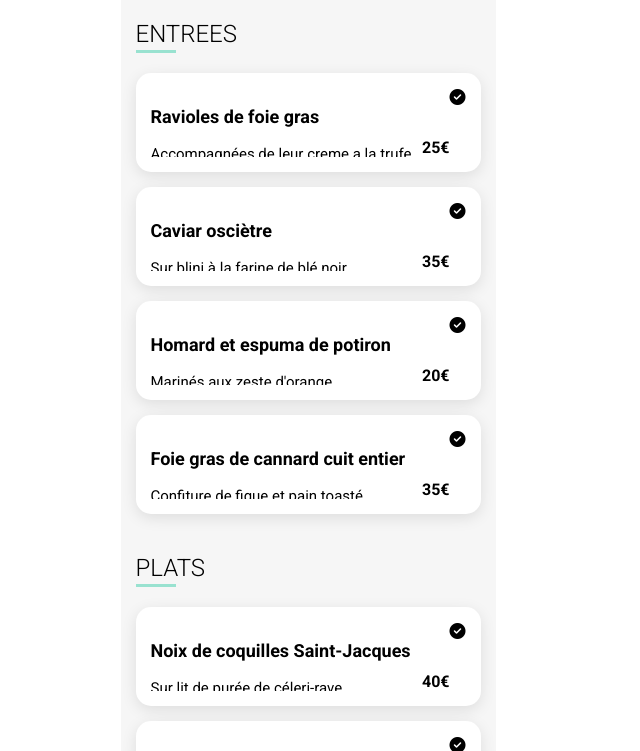
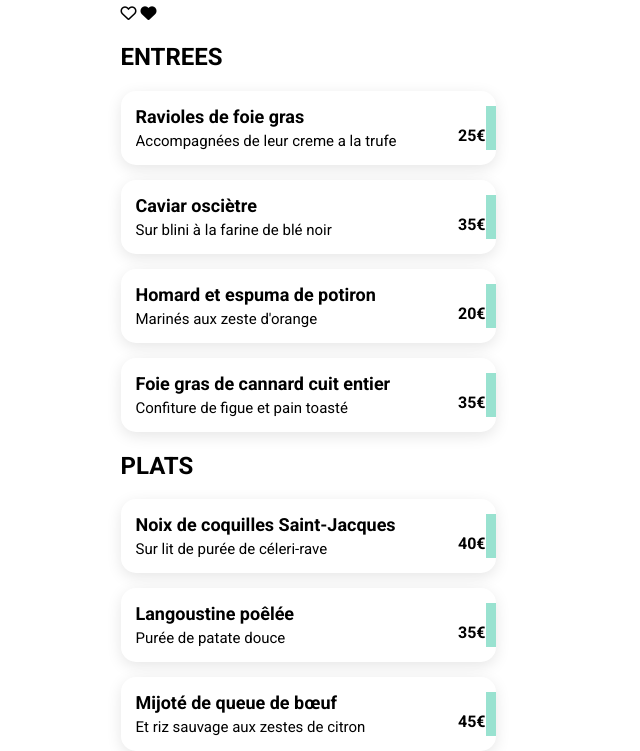
Before and after one commit to jeandpoulain-lgtm/ohmyfood, a plain HTML site: page la-note-enchantee.html in a window 1280 px wide. Shown: the part 431-1182 px from the top of the page, without its empty margins (332-972 px from the left). Drawn offline with Linux system fonts and the light colour scheme; a web font is replaced by a local one.

Commit message:
divers changement supression un dossier

```diff
--- a/la-note-enchantee.html
+++ b/la-note-enchantee.html
@@ -17,13 +17,13 @@
         <a href="index.html" class="header__back">
             <i class="fa-solid fa-arrow-left"></i>
         </a>
-        <img src="assets/images/logo/ohmyfood.png" alt="logo" class="header__logo">
+        <img src="images/logo/ohmyfood.png" alt="logo" class="header__logo">
     </header>
     <!--===================-->
 
     <main>
         <!--SECTION IMAGE ET RESTAURANT-->
-        <img src="assets/images/restaurants/stil-u2Lp8tXIcjw-unsplash.jpg" alt="photo plat" class="resto-banner">
+        <img src="images/restaurants/stil-u2Lp8tXIcjw-unsplash.jpg" alt="photo plat" class="resto-banner">
         <section class="menu">
             <div class="menu__header">
                 <h1 class="menu__title">La Note Enchantée</h1>
@@ -37,7 +37,7 @@
                 <h2 class="menu__category-title">ENTREES</h2>
             </div>
                 <!--ENTREE-->
-                <article class="menu-item">
+                <article class="menu-item menu-item--1">
                     <div class="menu-item__content">
                         <h3 class="menu-item__title">Ravioles de foie gras</h3>
                         <p class="menu-item__subtitle">Accompagnées de leur creme a la trufe</p>
@@ -47,7 +47,7 @@
                         <i class="fa-solid fa-circle-check"></i>
                     </div>
                 </article>
-                <article class="menu-item">
+                <article class="menu-item menu-item--2">
                     <div class="menu-item__content">
                         <h3 class="menu-item__title">Caviar osciètre</h3>
                         <p class="menu-item__subtitle">Sur blini à la farine de blé noir</p>
@@ -57,7 +57,7 @@
                         <i class="fa-solid fa-circle-check"></i>
                     </div>
                 </article>
-                <article class="menu-item">
+                <article class="menu-item menu-item--3">
                     <div class="menu-item__content">
                         <h3 class="menu-item__title">Homard et espuma de potiron</h3>
                         <p class="menu-item__subtitle">Marinés aux zeste d'orange</p>
@@ -67,7 +67,7 @@
                         <i class="fa-solid fa-circle-check"></i>
                     </div>
                 </article>
-                <article class="menu-item">
+                <article class="menu-item menu-item--4">
                     <div class="menu-item__content">
                         <h3 class="menu-item__title">Foie gras de cannard cuit entier</h3>
                         <p class="menu-item__subtitle">Confiture de figue et pain toasté</p>
@@ -81,7 +81,7 @@
                 <h2 class="menu__category-title">PLATS</h2>
             </div>
                 <!--PLATS-->
-                <article class="menu-item">
+                <article class="menu-item menu-item--5">
                     <div class="menu-item__content">
                         <h3 class="menu-item__title">Noix de coquilles Saint-Jacques</h3>
                         <p class="menu-item__subtitle">Sur lit de purée de céleri-rave</p>
@@ -91,7 +91,7 @@
                         <i class="fa-solid fa-circle-check"></i>
                     </div>
                 </article>
-                <article class="menu-item">
+                <article class="menu-item menu-item--6">
                     <div class="menu-item__content">
                         <h3 class="menu-item__title">Langoustine poêlée</h3>
                         <p class="menu-item__subtitle">Purée de patate douce</p>
@@ -101,7 +101,7 @@
                         <i class="fa-solid fa-circle-check"></i>
                     </div>
                 </article>
-                <article class="menu-item">
+                <article class="menu-item menu-item--7">
                     <div class="menu-item__content">
                         <h3 class="menu-item__title">Mijoté de queue de bœuf </h3>
                         <p class="menu-item__subtitle">Et riz sauvage aux zestes de citron</p>
@@ -116,7 +116,7 @@
                 <h2 class="menu__category-title">DESSERTS</h2>
             </div>
                 <!--DESSERTS-->
-                <article class="menu-item">
+                <article class="menu-item menu-item--8">
                     <div class="menu-item__content">
                         <h3 class="menu-item__title">Macaron noisette et chocolat</h3>
                         <p class="menu-item__subtitle">Glace au caramel brun et sel de Guérande</p>
@@ -126,7 +126,7 @@
                         <i class="fa-solid fa-circle-check"></i>
                     </div>
                 </article>
-                <article class="menu-item">
+                <article class="menu-item menu-item--9">
                     <div class="menu-item__content">
                         <h3 class="menu-item__title">Baba au rhum revisité </h3>
                         <p class="menu-item__subtitle">Avec son coulis de citron</p>
@@ -136,7 +136,7 @@
                         <i class="fa-solid fa-circle-check"></i>
                     </div>
                 </article>
-                <article class="menu-item">
+                <article class="menu-item menu-item--10">
                     <div class="menu-item__content">
                         <h3 class="menu-item__title">Tarte au citron meringuée </h3>
                         <p class="menu-item__subtitle">Déstructurée</p>
--- /dev/null
+++ b/scss/base/_animation.scss
@@ -0,0 +1,16 @@
+
+@keyframes slideUp {
+    from {
+        opacity: 0;
+        transform: translateY(20px); //translation en y
+    }
+    to {
+        opacity: 1;
+        transform: translateY(0);
+    }
+}
+
+// Une mixin pour appliquer l'animation facilement
+@mixin appearance-animation {
+    animation: slideUp 0.6s ease-out both;
+}
--- a/scss/pages/_restaurant.scss
+++ b/scss/pages/_restaurant.scss
@@ -1,53 +1,6 @@
 @use '../base/variables';
 @use '../base/mixin';
-
-.resto-banner {
-    width: 100%;
-    height: 275px;
-    object-fit: cover;
-}
-
-.menu {
-    background-color: #f6f6f6;
-    border-top-left-radius: 40px;
-    border-top-right-radius: 40px;
-    position: relative;
-    margin-top: -40px;
-    padding: 30px 15px;
-
-    &__header {
-        display: flex;
-        align-items: center;
-        justify-content: space-between;
-        margin-bottom: 20px;
-    }
-
-    &__title {
-        @include mixin.font-shrikhand(28px);
-    }
-
-    &__category {
-        margin-top: 40px;
-
-        &-title {
-            text-transform: uppercase;
-            position: relative;
-            padding-bottom: 5px;
-            font-weight: 300;
-
-            // La petite barre verte sous "ENTRÉES"
-            &::after {
-                content: "";
-                width: 40px;
-                height: 3px;
-                background-color: variables.$couleur-tertiaire; // Ton vert
-                position: absolute;
-                left: 0;
-                bottom: 0;
-            }
-        }
-    }
-}
+@use '../base/animation';
 
 .menu-item {
     background-color: white;
@@ -56,33 +9,68 @@
     border-radius: 15px;
     margin: 15px 0;
     box-shadow: 0px 4px 15px rgba(0, 0, 0, 0.1);
-    overflow: hidden; // Important pour l'animation du check
+    overflow: hidden;
     cursor: pointer;
 
+    // --- L'ANIMATION D'APPARITION ---
+    @include animation.appearance-animation;
+
+    @for $i from 1 through 10 {
+        &--#{$i} {
+            animation-delay: #{$i * 0.1}s;
+        }
+    }
+
+    // --- LE CONTENU TEXTUEL ---
     &__content {
-        height: 69px;
         flex: 1;
         white-space: nowrap;
         overflow: hidden;
 
-        h3{
-            font-size: 18px;
-        }
-
-        p{
-            font-size: 15px;
-        }
+        h3 { font-size: 18px; margin: 0; }
+        p { font-size: 15px; margin: 5px 0 0 0; }
 
         h3, p {
             overflow: hidden;
-            text-overflow: ellipsis; // Pour les textes trop longs
+            text-overflow: ellipsis;
         }
     }
 
+    // --- LE PRIX ---
     &__price {
         font-weight: bold;
         display: flex;
         align-items: flex-end;
         padding-left: 10px;
+        padding-bottom: 5px; // Pour l'aligner un peu mieux
+    }
+
+    // --- LE BLOC CHECK  ---
+    &__check {
+        background-color: variables.$couleur-tertiaire;
+        margin-right: -65px; // Légèrement plus grand pour bien le cacher
+        width: 60px;
+        display: flex;
+        align-items: center;
+        justify-content: center;
+        transition: margin-right 0.5s ease-in-out;
+
+        i {
+            color: white;
+            font-size: 20px;
+            transition: transform 0.5s ease-in-out;
+            transform: rotate(-360deg);
+        }
+    }
+
+    // ---  L'EFFET AU SURVOL ---
+    &:hover {
+        .menu-item__check {
+            margin-right: 0;
+        }
+
+        i {
+            transform: rotate(0);
+        }
     }
 }
--- a/scss/style.scss
+++ b/scss/style.scss
@@ -1,6 +1,7 @@
 // Import des outils en premier
 @use 'base/variables';
 @use 'base/mixin';
+@use 'base/animation';
 @use 'base/base';
 
 // Import des styles par dossiers
```
Also changed, not shown: index.html (+5 -5 lines), css/style.css, images/logo/ohmyfood.png (renamed from assets/images/logo/ohmyfood.png), images/logo/ohmyfood@2x.svg (renamed from assets/images/logo/ohmyfood@2x.svg), images/restaurants/toa-heftiba-DQKerTsQwi0-unsplash.jpg (renamed from assets/images/restaurants/toa-heftiba-DQKerTsQwi0-unsplash.jpg), 7 other files.
